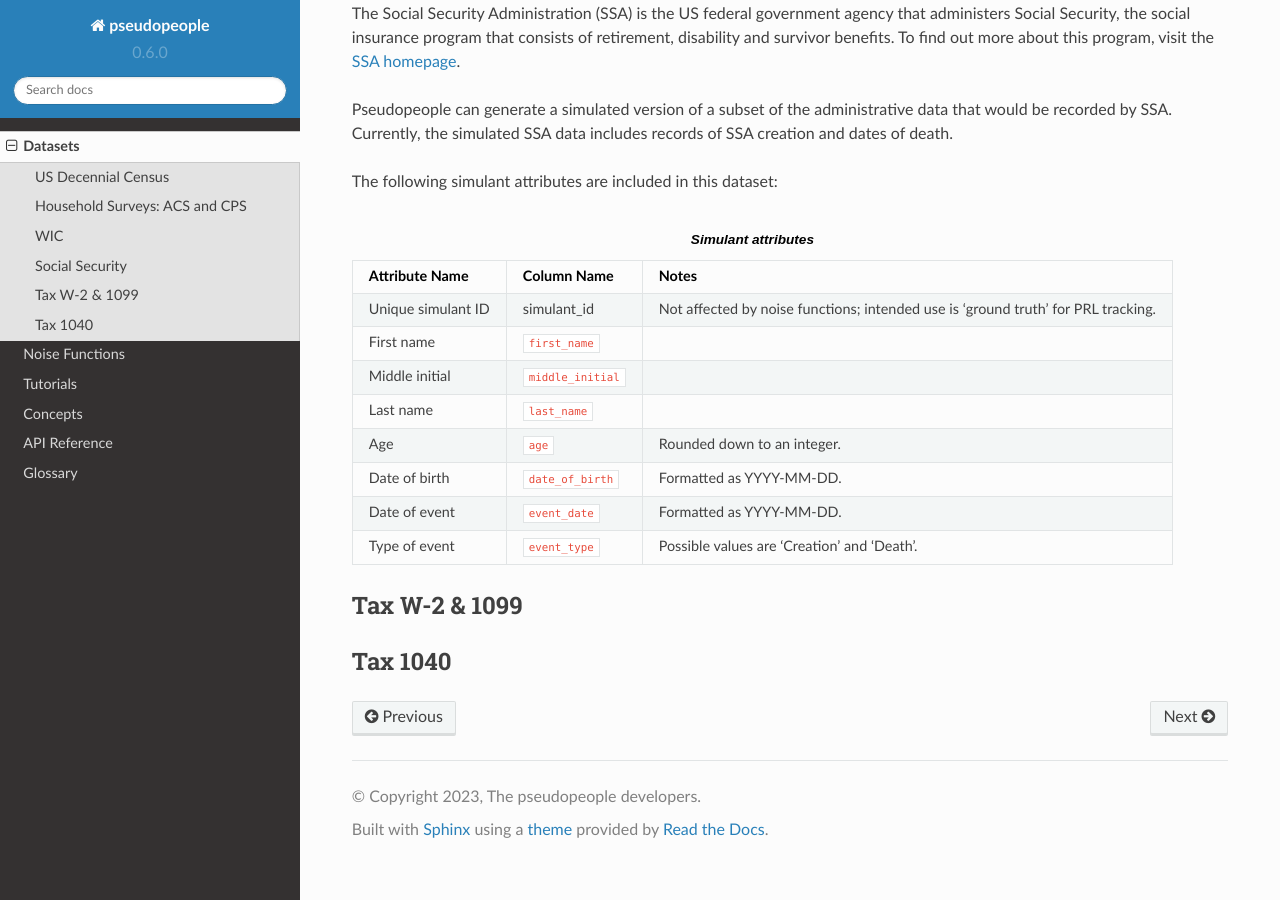
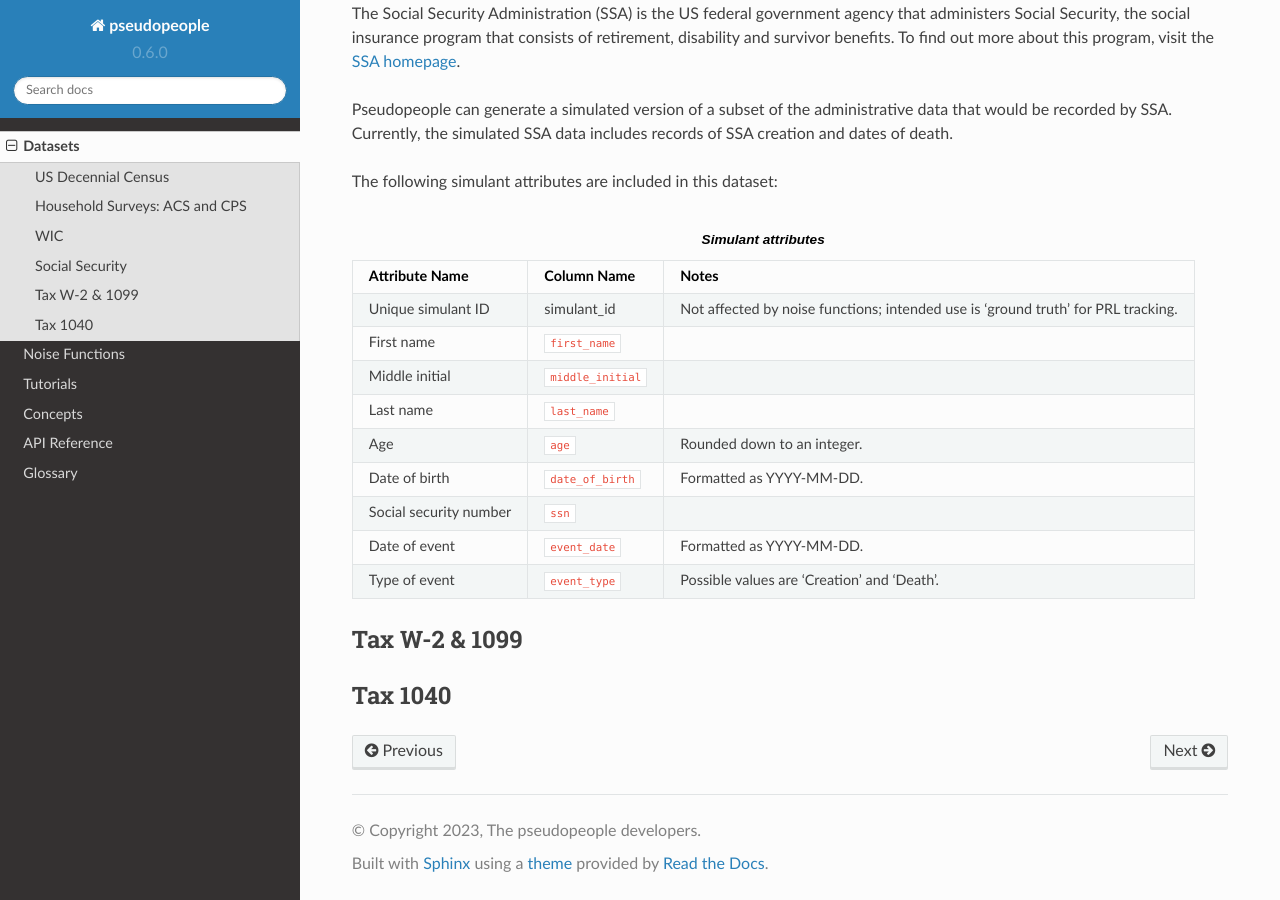
Before and after one commit to ihmeuw/pseudopeople, a Sphinx documentation site: the page built from docs/source/datasets/index.rst, in a window 1280 px wide and 900 px high, scrolled down 3821 px. Built offline with Sphinx 7.4.7 and the Read the Docs theme 2.0.0, drawn with Linux system fonts in a browser that asks for light colours.

Commit message:
add ssn to ssa dataset table

```diff
--- a/docs/source/datasets/index.rst
+++ b/docs/source/datasets/index.rst
@@ -269,6 +269,9 @@ The following simulant attributes are included in this dataset:
    * - Date of birth
      - :code:`date_of_birth`
      - Formatted as YYYY-MM-DD.
+   * - Social security number
+     - :code:`ssn`
+     -
    * - Date of event
      - :code:`event_date`
      - Formatted as YYYY-MM-DD.
```
